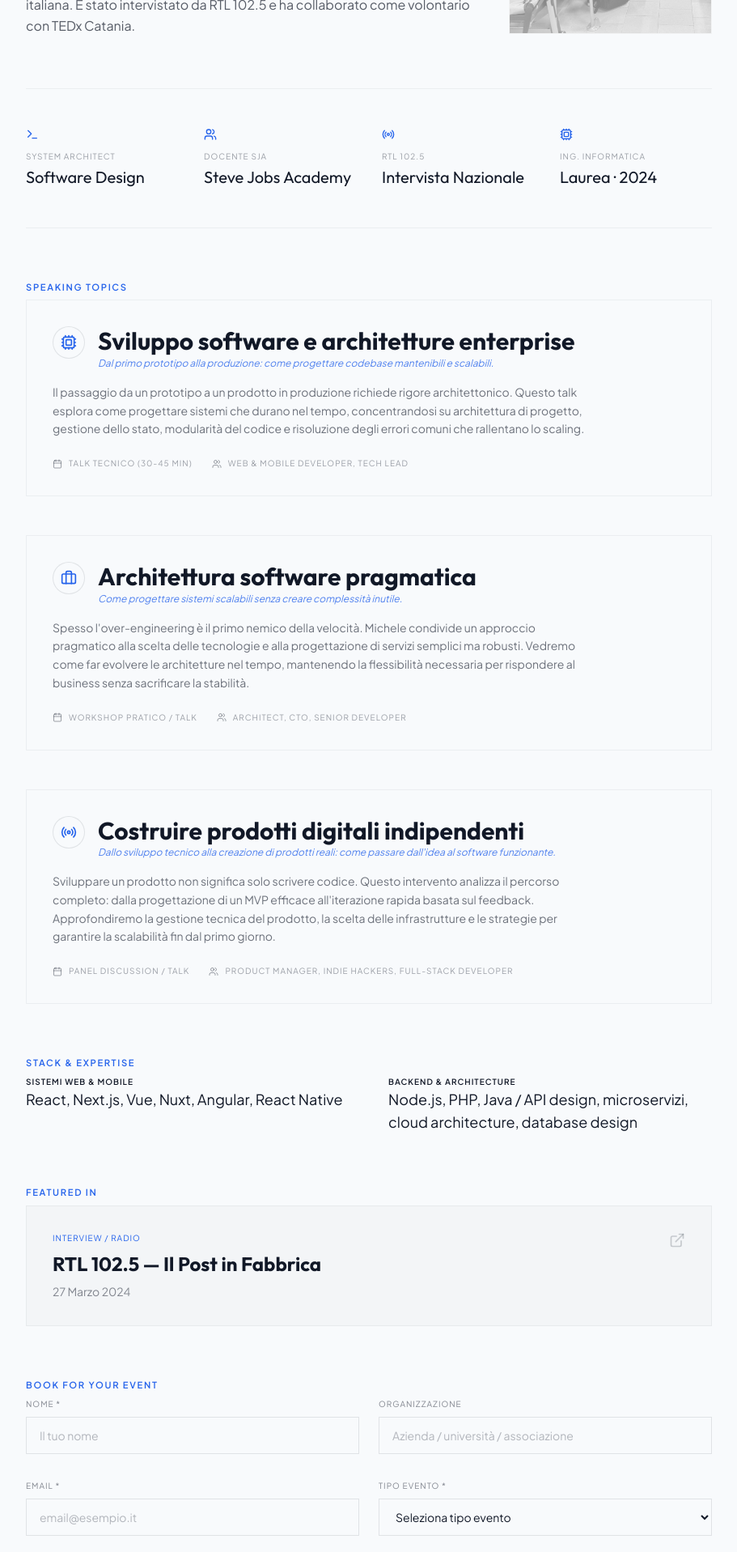
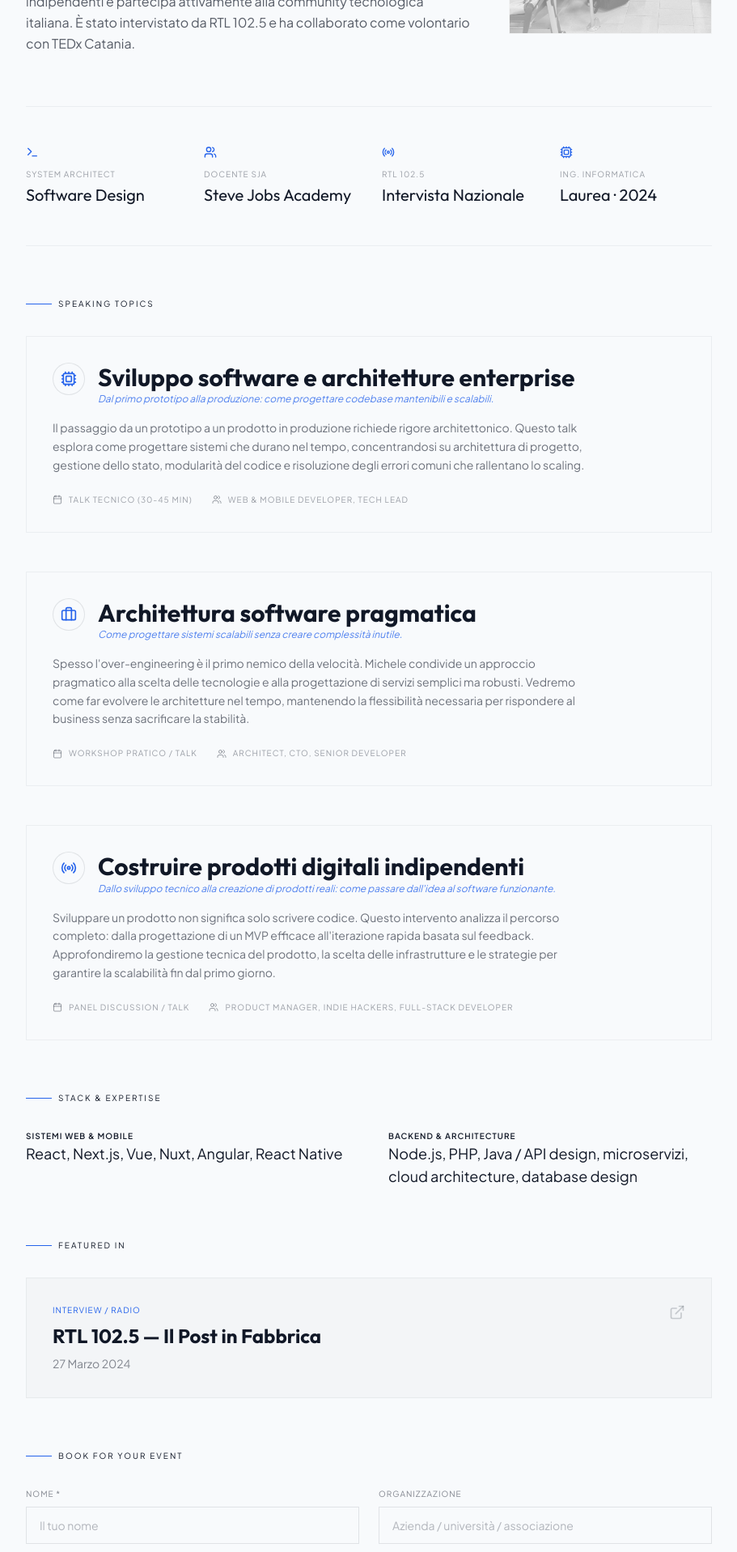
Before and after one commit to Flame0510/micheletornello.com, a Next.js app: page /speaker in a window 1280 px wide. Shown: the part 880-2797 px from the top of the page at 81% size, without its empty margins (184-1095 px from the left). Built offline with nearby package versions, Linux system fonts and the light colour scheme.

Commit message:
feat: SectionLabel component — lineetta copper + testo scuro, sostituisce h2/p inline

```diff
--- a/src/app/academy/page.tsx
+++ b/src/app/academy/page.tsx
@@ -8,6 +8,7 @@ import { translations } from "@/lib/translations";
 import StatsGrid from "@/components/academy/StatsGrid";
 import ValueProposition from "@/components/academy/ValueProposition";
 import CourseGrid from "@/components/academy/CourseGrid";
+import SectionLabel from '@/components/ui/SectionLabel';
 
 export default function AcademyPage() {
   const { lang } = useLang();
@@ -40,9 +41,9 @@ export default function AcademyPage() {
 
         <div className="grid grid-cols-1 lg:grid-cols-[1fr_320px] gap-16 items-start relative z-10">
           <div>
-            <p className="section-label mb-6">
+            <SectionLabel className="mb-6">
               Docenza · Steve Jobs Academy
-            </p>
+            </SectionLabel>
             <h1 className="leading-[0.9] tracking-tight mb-8" style={{ fontSize: "clamp(3rem, 7vw, 6rem)", color: "var(--text-primary)", letterSpacing: "-0.03em", fontFamily: "var(--font-heading)" }}>
               {t.heroTitle}
             </h1>
--- a/src/app/speaker/page.tsx
+++ b/src/app/speaker/page.tsx
@@ -1,6 +1,7 @@
 'use client';
 import React, { useRef, useState } from 'react';
 import Image from 'next/image';
+import SectionLabel from '@/components/ui/SectionLabel';
 import {
   Mic2,
   MapPin,
@@ -152,9 +153,7 @@ export default function SpeakerPage() {
         {/* Bio Section */}
         <section className="mb-12 md:mb-16 grid md:grid-cols-12 gap-12">
           <div className="md:col-span-8">
-            <p className="section-label mb-8 flex items-center gap-2">
-              <span className="w-8 h-[1px] bg-[var(--accent-copper)]/30" /> Biography
-            </p>
+            <SectionLabel>Biography</SectionLabel>
             <div className="space-y-6">
               <p className="text-[var(--text-primary)]/70 leading-relaxed font-light">
                 {bio.long}
@@ -196,9 +195,7 @@ export default function SpeakerPage() {
 
         {/* Topics List */}
         <section className="mb-12 md:mb-16">
-          <p className="section-label mb-8 flex items-center gap-2">
-            <span className="w-8 h-[1px] bg-[var(--accent-copper)]/30" /> Speaking Topics
-          </p>
+          <SectionLabel>Speaking Topics</SectionLabel>
 
           <div className="space-y-12">
             {topics.map((topic, i) => (
@@ -234,9 +231,7 @@ export default function SpeakerPage() {
 
         {/* Technologies Section */}
         <section className="mb-12 md:mb-16">
-          <p className="section-label mb-8 flex items-center gap-2">
-            <span className="w-8 h-[1px] bg-[var(--accent-copper)]/30" /> Stack & Expertise
-          </p>
+          <SectionLabel>Stack & Expertise</SectionLabel>
           <div className="grid grid-cols-1 md:grid-cols-2 gap-x-12 gap-y-8">
             <div>
               <h3 className="font-mono text-[10px] uppercase tracking-widest text-[var(--text-primary)]/40 mb-3">Sistemi Web & Mobile</h3>
@@ -251,9 +246,7 @@ export default function SpeakerPage() {
 
         {/* Past Media */}
         <section className="mb-12 md:mb-16">
-          <p className="section-label mb-8 flex items-center gap-2">
-            <span className="w-8 h-[1px] bg-[var(--accent-copper)]/30" /> Featured In
-          </p>
+          <SectionLabel>Featured In</SectionLabel>
           <a
             href="https://play.rtl.it/ospiti/1/michele-tornello-il-post-in-fabbrica-mercoledi-27-marzo-2024/"
             target="_blank"
@@ -273,9 +266,7 @@ export default function SpeakerPage() {
 
         {/* Booking Form */}
         <section ref={formRef} className="mb-12 md:mb-16 scroll-mt-24">
-          <p className="section-label mb-8 flex items-center gap-2">
-            <span className="w-8 h-[1px] bg-[var(--accent-copper)]/30" /> Book for Your Event
-          </p>
+          <SectionLabel>Book for Your Event</SectionLabel>
 
           {status === 'success' ? (
             <div className="border border-[var(--accent-copper)]/30 bg-[var(--accent-copper)]/5 p-10 text-center">
--- /dev/null
+++ b/src/components/ui/SectionLabel.tsx
@@ -0,0 +1,24 @@
+interface SectionLabelProps {
+  children: React.ReactNode;
+  className?: string;
+}
+
+export default function SectionLabel({ children, className = '' }: SectionLabelProps) {
+  return (
+    <p
+      className={`flex items-center gap-2 font-mono text-[10px] uppercase tracking-[0.2em] mb-8 ${className}`}
+      style={{ color: 'var(--text-primary)' }}
+    >
+      <span
+        style={{
+          display: 'inline-block',
+          width: '2rem',
+          height: '1px',
+          background: 'var(--accent-copper)',
+          flexShrink: 0,
+        }}
+      />
+      {children}
+    </p>
+  );
+}
```
